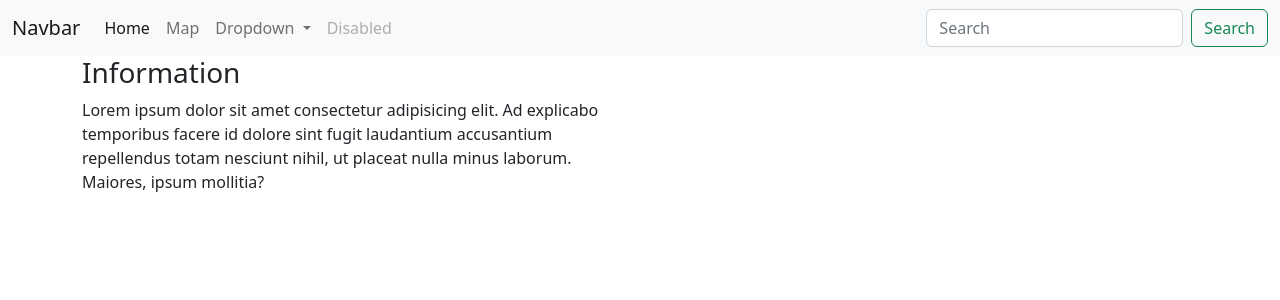
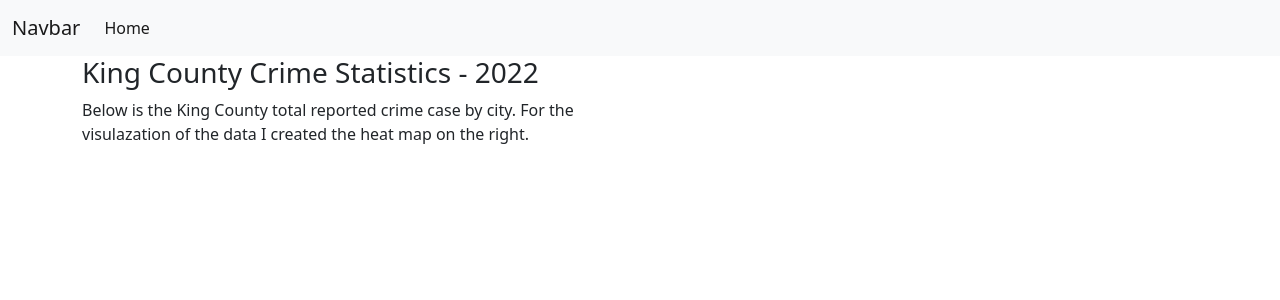
Before and after one commit to hicranA/KingCountyStatistics, a Django app: page /kingcounty/ in a window 1280 px wide. Shown: the top 300 px of the page. Run offline with Django 4.2, Linux system fonts and the light colour scheme; parts of the project's set-up code (start-up, migrations or seed data) failed here and were passed over.

Commit message:
map first working version

```diff
--- a/kingcounty/data.py
+++ b/kingcounty/data.py
@@ -37,7 +37,7 @@
     city,
     count(ID)
 where
-    incident_datetime  between '2022-01-01T00:00:00' and '2022-12-31T23:00:00'
+    incident_datetime  between '2022-01-01T00:00:00' and '2022-12-31T23:00:00' and reporting_area != 'Out of Jurisdiction'
 group by
     city
 """
@@ -47,7 +47,7 @@
 final_model_max = results_df["count_ID"].max()
 results_df["count_normal"]= results_df["count_ID"]/final_model_max
 print("size",len(results_df))
-#results_df.to_csv("summary.csv", index=False)
+
 
 ##########
 
@@ -73,7 +73,7 @@
 results_df["lat"]= lat
 results_df["lot"]= lot
 #results_df.to_csv("summary.csv", index=False)
-
+#results_df.to_csv("summary.csv", index=False)
 #("latitude", "longitude", "crime_count_normalized")
 x =   pd.DataFrame()
 x = results_df[["lat","lot","count_normal" ]]
@@ -82,6 +82,7 @@
 x["count_normal"]= x['count_normal'].astype(float)
 my_array =x.to_numpy()
 mylist = my_array.tolist()
+
 
 """
 ######################### DONWLOAD 2022 DATA TO CSV ########################
--- a/kingcounty/templates/kingcounty/base.html
+++ b/kingcounty/templates/kingcounty/base.html
@@ -3,41 +3,20 @@
   <head>
     <meta charset="utf-8">
     <meta name="viewport" content="width=device-width, initial-scale=1">
-    <title>Bootstrap demo</title>
+    <title> King County Crime Statistics </title>
     <link href="https://cdn.jsdelivr.net/npm/bootstrap@5.2.0-beta1/dist/css/bootstrap.min.css" rel="stylesheet" integrity="sha384-0evHe/X+R7YkIZDRvuzKMRqM+OrBnVFBL6DOitfPri4tjfHxaWutUpFmBp4vmVor" crossorigin="anonymous">
     <nav class="navbar navbar-expand-lg bg-light">
         <div class="container-fluid">
-          <a class="navbar-brand" href="#">Navbar</a>
+          <a class="navbar-brand" href="http://127.0.0.1:8000/">Navbar</a>
           <button class="navbar-toggler" type="button" data-bs-toggle="collapse" data-bs-target="#navbarSupportedContent" aria-controls="navbarSupportedContent" aria-expanded="false" aria-label="Toggle navigation">
             <span class="navbar-toggler-icon"></span>
           </button>
           <div class="collapse navbar-collapse" id="navbarSupportedContent">
             <ul class="navbar-nav me-auto mb-2 mb-lg-0">
               <li class="nav-item">
-                <a class="nav-link active" aria-current="page" href="#">Home</a>
-              </li>
-              <li class="nav-item">
-                <a class="nav-link" href="http://127.0.0.1:8000/map/">Map</a>
-              </li>
-              <li class="nav-item dropdown">
-                <a class="nav-link dropdown-toggle" href="http://127.0.0.1:8000/" id="navbarDropdown" role="button" data-bs-toggle="dropdown" aria-expanded="false">
-                  Dropdown
-                </a>
-                <ul class="dropdown-menu" aria-labelledby="navbarDropdown">
-                  <li><a class="dropdown-item" href="http://127.0.0.1:8000/">Action</a></li>
-                  <li><a class="dropdown-item" href="#">Another action</a></li>
-                  <li><hr class="dropdown-divider"></li>
-                  <li><a class="dropdown-item" href="#">Something else here</a></li>
-                </ul>
-              </li>
-              <li class="nav-item">
-                <a class="nav-link disabled">Disabled</a>
+                <a class="nav-link active" aria-current="page" href="http://127.0.0.1:8000/">Home</a>
               </li>
             </ul>
-            <form class="d-flex" role="search">
-              <input class="form-control me-2" type="search" placeholder="Search" aria-label="Search">
-              <button class="btn btn-outline-success" type="submit">Search</button>
-            </form>
           </div>
         </div>
       </nav>
@@ -46,13 +25,11 @@
     <div class = 'container'>
         <div class = "row">
             <div class="col-md-6">
-                <h3>Information</h3>
+                <h3>King County Crime Statistics - 2022</h3>
                 <p>
-                    Lorem ipsum dolor sit amet consectetur adipisicing elit.
-                    Ad explicabo temporibus facere id dolore sint fugit
-                    laudantium accusantium repellendus totam nesciunt nihil,
-                    ut placeat nulla minus laborum. Maiores, ipsum mollitia?
-                </p>
+                  Below is the King County total reported crime case by city.
+                  For the visulazation of the data I created the heat map on the right.
+                  {{df | safe}}
 
             </div>
             <div class="col-md-6">
--- a/kingcounty/views.py
+++ b/kingcounty/views.py
@@ -5,7 +5,7 @@
 from .models import Data
 import folium
 from folium import plugins
-#from kingcounty.data import mylist
+from kingcounty.data import mylist, results_df
 from django.views.generic import ListView
 import pandas as pd
 # Create your views here.
@@ -16,15 +16,17 @@
 
 
 def home(request):
-    x =  pd.DataFrame()
+    """  x =  pd.DataFrame()
     results_df = pd.read_csv('/home/harnold/github/KingCountyStatistics/kingcounty/summary.csv')
     x = results_df[["lat","lot","count_normal" ]]
     x["lat"]= x['lat'].astype(float)
     x["lot"]= x['lot'].astype(float)
     x["count_normal"]= x['count_normal'].astype(float)
     my_array =x.to_numpy()
-    mylist = my_array.tolist()
+    mylist = my_array.tolist() """
 
+    df = results_df[["city", "count_ID"]]
+    df = df.sort_values(["count_ID", "city"], ascending=False)
     # this is for database rendering
     #data = Data.objects.all()
     #data_list = Data.objects.values_list("latitude", "longitude", "crime_count_normalized")
@@ -34,7 +36,7 @@
     plugins.HeatMap(mylist).add_to(m)
     m = m._repr_html_()
     context= {
-        'm': m,
+        'm': m,"df":df.to_html(index=False)
     }
     return render(request, 'kingcounty/base.html',context)
 
```
